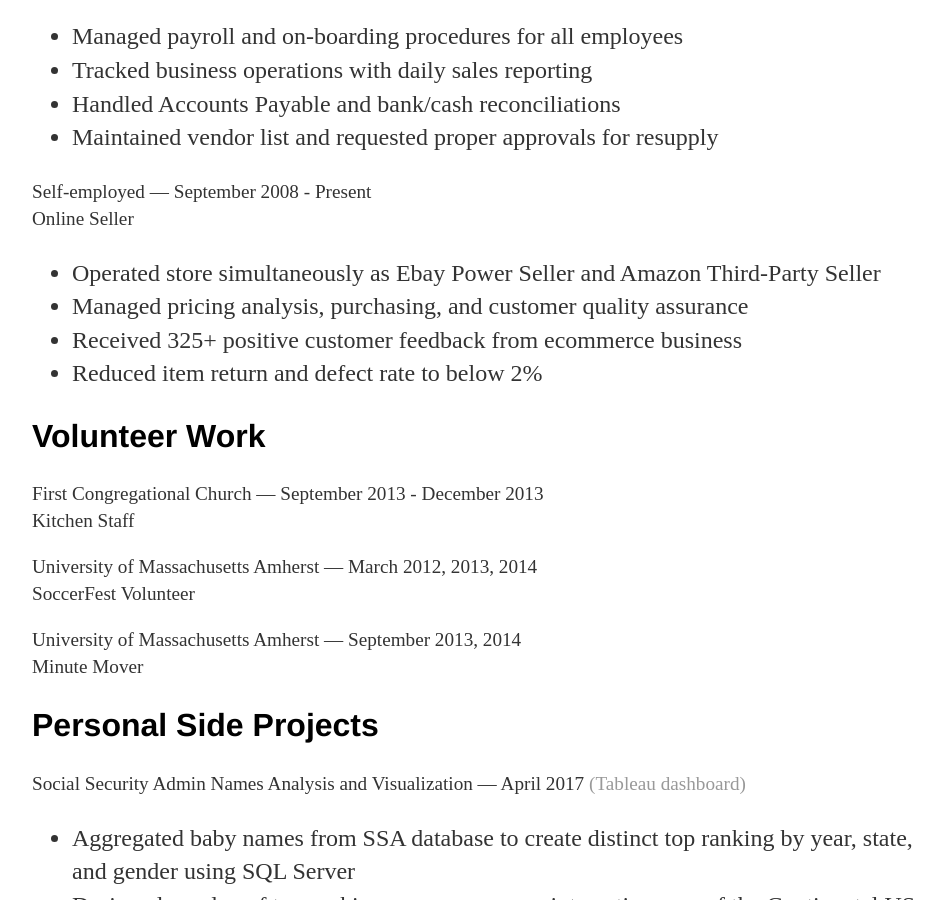
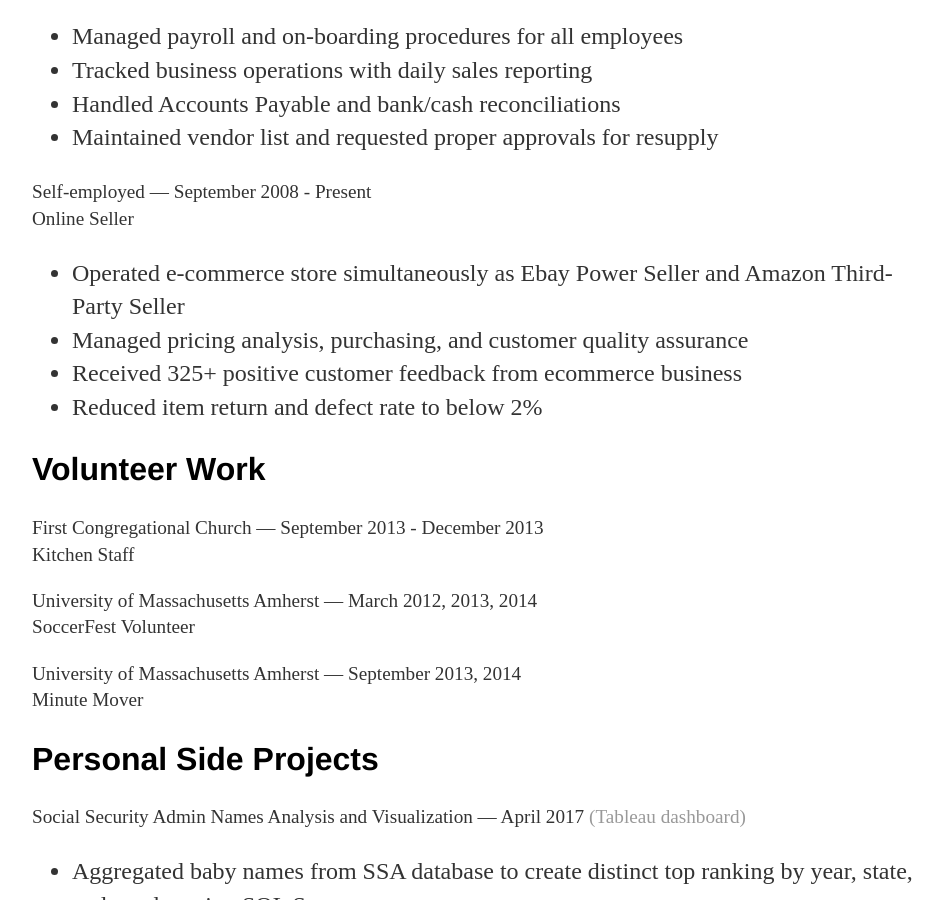
Before and after one commit to michaelip2/michaelip2.github.io, a Jekyll site: the page built from cv/index.html, in a window 1280 px wide and 900 px high, scrolled down 1113 px. Shown: the whole window, without its empty margins (160-1103 px from the left). Built offline with Jekyll 4.4.1, drawn with Linux system fonts in a browser that asks for light colours.

Commit message:
Update index.html

```diff
--- a/cv/index.html
+++ b/cv/index.html
@@ -34,7 +34,7 @@ title: CV of Michael Ip
 </ul>
 <p>Self-employed &mdash; September 2008 - Present<br />Online Seller</p>
 <ul>
-<li>Operated store simultaneously as Ebay Power Seller and Amazon Third-Party Seller</li>
+<li>Operated e-commerce store simultaneously as Ebay Power Seller and Amazon Third-Party Seller</li>
 <li>Managed pricing analysis, purchasing, and customer quality assurance&nbsp;</li>
 <li>Received 325+ positive customer feedback from ecommerce business</li>
 <li>Reduced item return and defect rate to below 2%</li>
```
